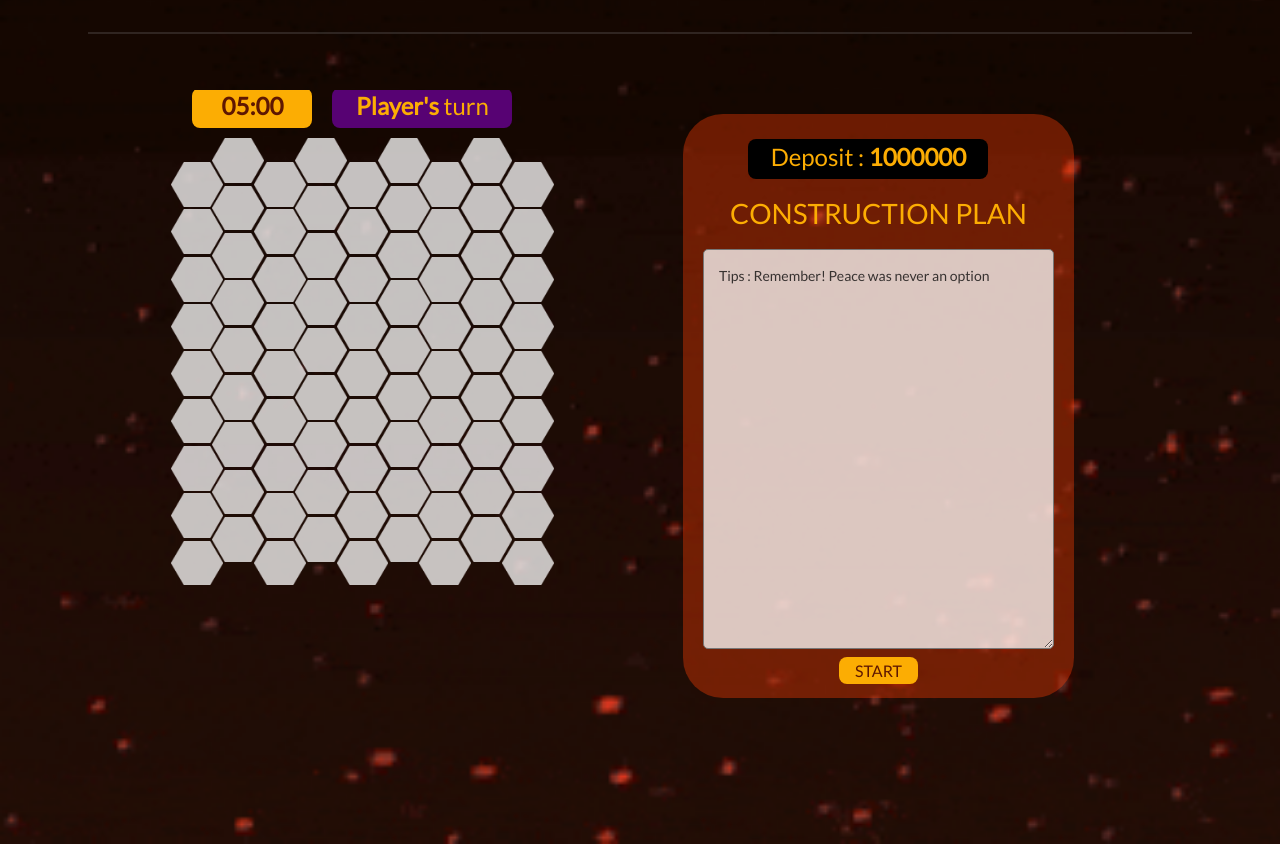
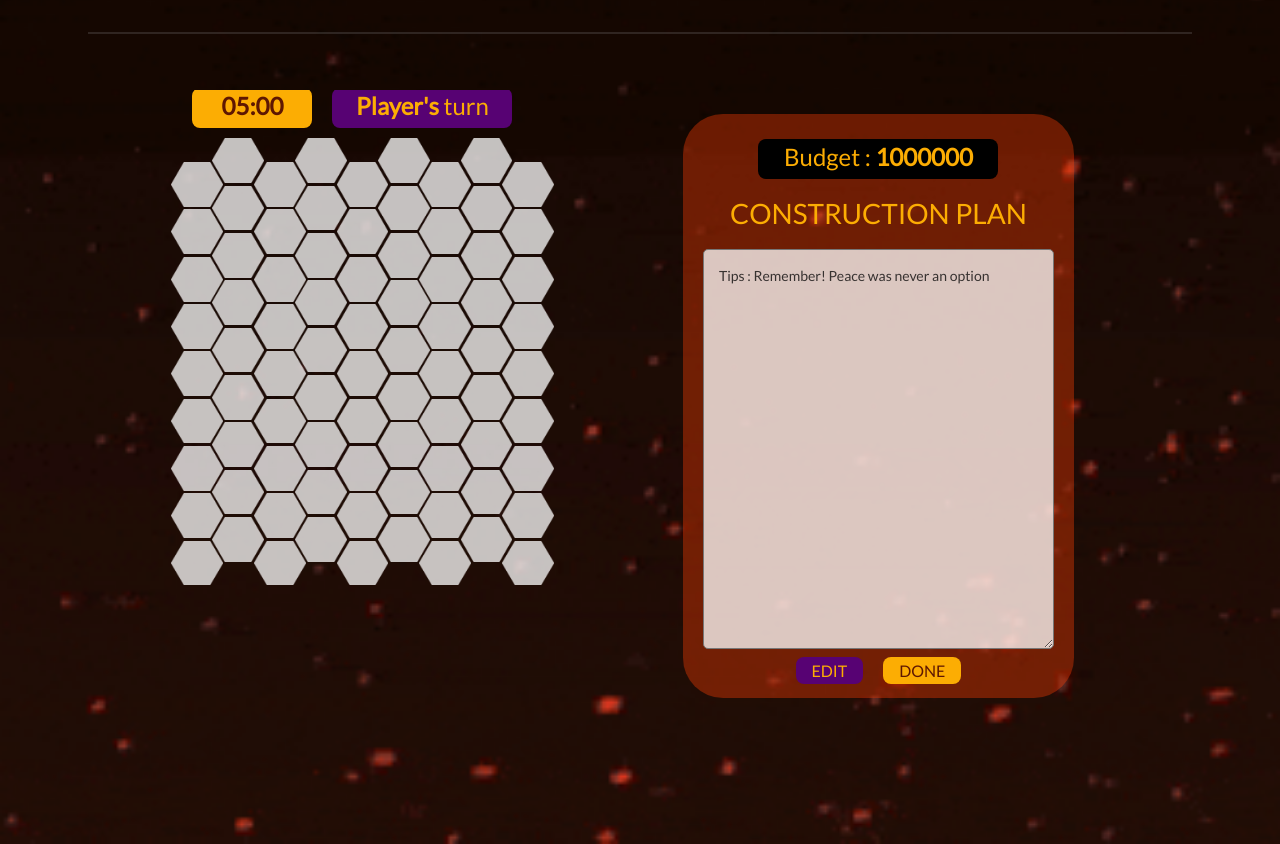
Before and after one commit to OblivionBoss/261200-Project, a Next.js app in the folder OOP_FRONTEND/: page /UPBEAT in a window 1280 px wide. Shown: the part 480-1324 px from the top of the page. Built offline with nearby package versions, Linux system fonts and the light colour scheme.

Commit message:
Edited UPBEAT
This include:
- Add EDIT Button for Construction Plan
- Edit "Deposit" to "Budget"

```diff
--- a/OOP_FRONTEND/pages/UPBEAT.jsx
+++ b/OOP_FRONTEND/pages/UPBEAT.jsx
@@ -62,7 +62,6 @@ export default function UPBEAT() {
                     fontFamily: "Lato",
                     background: "black" /*"#5e1702"*/,
                     marginTop: "0px",
-                    marginRight: "20px",
                     width: "240px",
                     height: "40px",
                     padding: "5px",
@@ -70,7 +69,7 @@ export default function UPBEAT() {
                   }}
                 >
                   {" "}
-                  Deposit : <strong>1000000</strong>
+                  Budget : <strong>1000000</strong>
                 </h4>
                 <h3 style={{ fontFamily: "Lato", color: "#fcad03" }}>
                   {" "}
@@ -86,7 +85,30 @@ export default function UPBEAT() {
                   placeholder="Tips : Remember! Peace was never an option"
                   required
                 ></textarea>
-                <a href="about:blank" target="_blank" rel="noopener noreferrer">
+                <div>
+                  <a
+                    href="about:blank"
+                    target="_blank"
+                    rel="noopener noreferrer"
+                  >
+                    <span
+                      class="border-0 rounded-3 py-1 px-3 p-3"
+                      style={{
+                        color: "#fcad03",
+                        fontFamily: "Lato",
+                        background: "#570273",
+                        marginRight: "20px",
+                      }}
+                    >
+                      EDIT
+                    </span>
+                    <i></i>
+                  </a>
+                  <a
+                    href="about:blank"
+                    target="_blank"
+                    rel="noopener noreferrer"
+                  >
                     <span
                       class="border-0 rounded-3 py-1 px-3 p-3"
                       style={{
@@ -95,10 +117,11 @@ export default function UPBEAT() {
                         background: "#fcad03",
                       }}
                     >
-                    START
+                      DONE
                     </span>
                     <i></i>
                   </a>
+                </div>
               </div>
             </div>
           </div>
```
Lines whose indentation alone changed are shown as unchanged.
